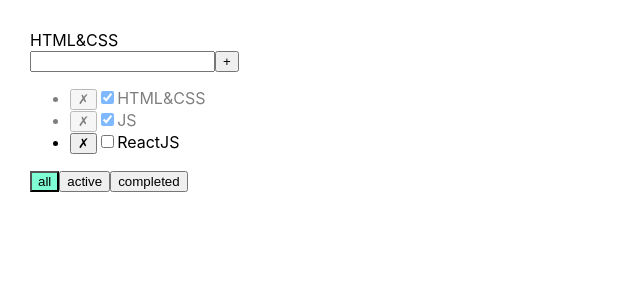
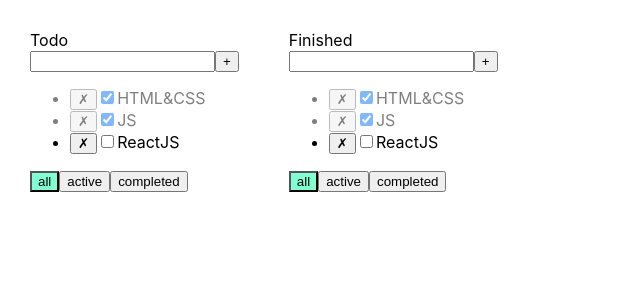
Before and after one commit to beamle/1-todolist, a React (Create React App) app: page / in a window 1280 px wide. Shown: the top 300 px of the page, without its empty margins (0-640 px from the left). Built offline with nearby package versions, Linux system fonts and the light colour scheme.

Commit message:
Added todoListType

```diff
--- a/src/App.tsx
+++ b/src/App.tsx
@@ -4,8 +4,18 @@
 import {v1} from "uuid";
 
 export type FilterValuesType = 'all' | 'active' | 'completed'
+type TodoListType = {
+    id: string
+    title: string
+    filter: FilterValuesType
+}
 
 function App() {
+
+    let todoLists: TodoListType[] = [
+        { id: v1(), title: "Todo", filter: "active"},
+        { id: v1(), title: "Finished", filter: "completed"}
+    ]
 
     let [tasks, setTasks] = useState<TaskType[]>([
         {id: v1(), title: "HTML&CSS", isDone: true},
@@ -27,10 +37,14 @@
 
     return (
         <div className="App">
-            <Todolist tasks={tasks}
-                      deleteTask={deleteTask}
-                      addTask={addTask}
-                      changeIsDone={changeIsDone}/>
+            {todoLists.map(tl => {
+                return <Todolist tasks={tasks}
+                                 title={tl.title}
+                          deleteTask={deleteTask}
+                          addTask={addTask}
+                          changeIsDone={changeIsDone}
+                />
+            })}
         </div>
     );
 }
--- a/src/components/Todolist/Todolist.tsx
+++ b/src/components/Todolist/Todolist.tsx
@@ -6,6 +6,7 @@
 
 type PropsType = {
     tasks: TaskType[]
+    title: string
     deleteTask: (id: string) => void
     addTask: (title: string) => void
     changeIsDone: (id: string, isDone: boolean) => void
@@ -18,7 +19,7 @@
 }
 
 const Todolist = (props: PropsType) => {
-    const {tasks, addTask} = props
+    const {tasks, addTask, title} = props
     const [error, setError] = useState<string | null>('');
     const [inputText, setInputText] = useState('');
     const [filter, setFilter] = useState('all');
@@ -78,7 +79,7 @@
 
     return (
         <div>
-            <div>{tasks[0].title}</div>
+            <div>{title}</div>
             <div>
                 <input className={error ? s.error : ''} value={inputText} onChange={inputOnChangeHandle} onKeyDown={e => e.key === 'Enter' && addTaskBtnHandle()}/>
                 <button onClick={addTaskBtnHandle}>+</button>
```
Also changed, not shown: src/components/AddItemForm/AddItemForm.tsx (added, +15 -0 lines).
